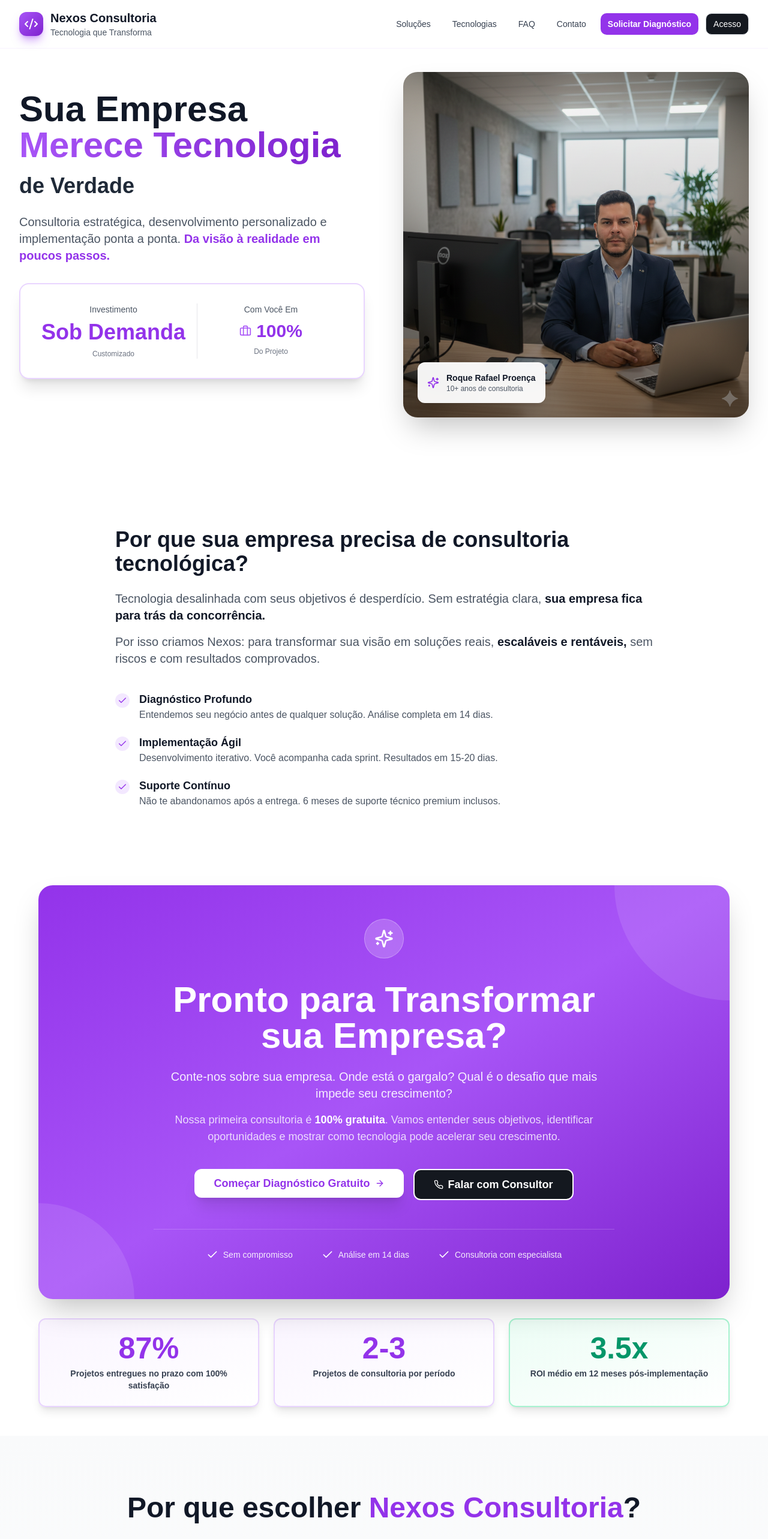
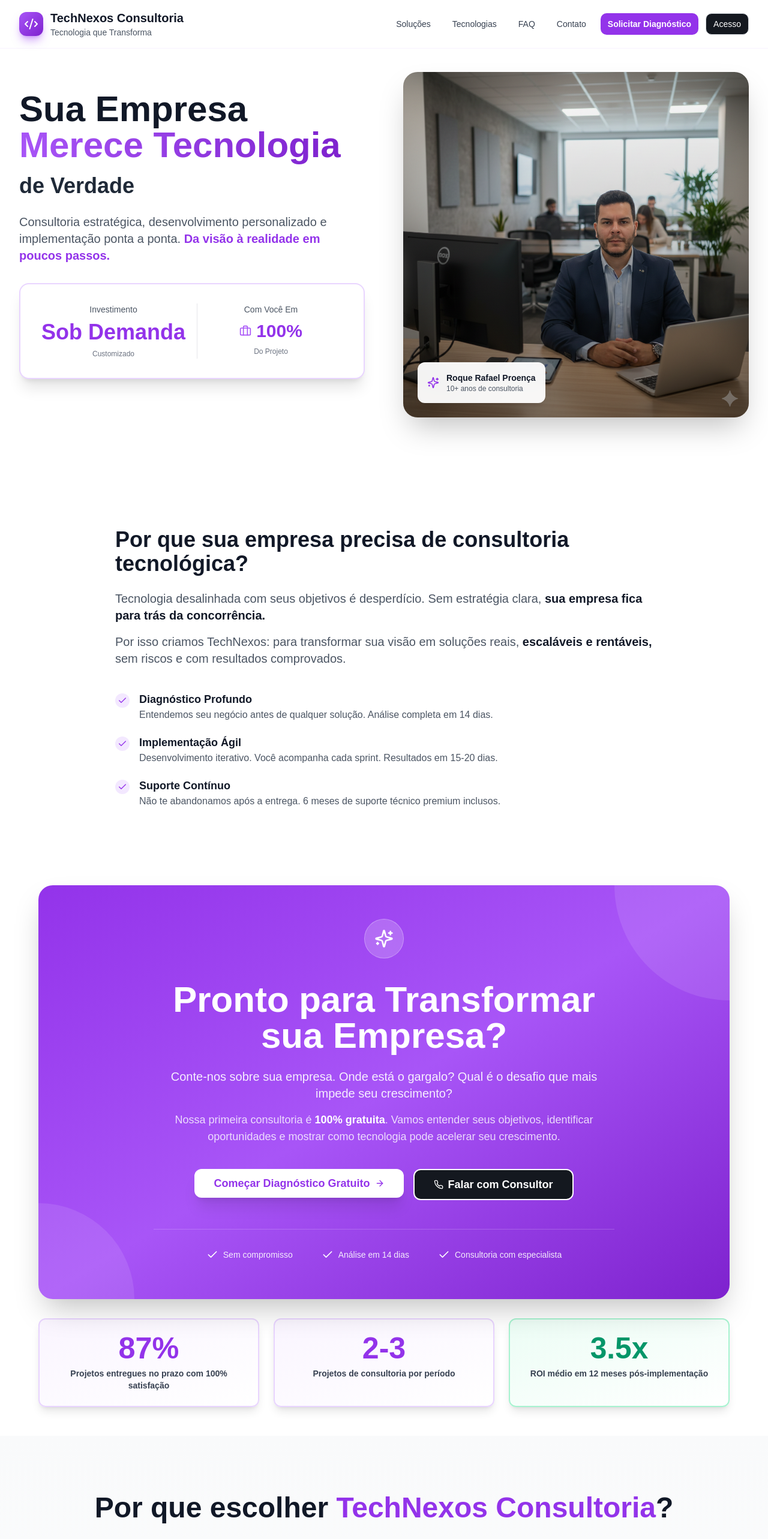
Before and after one commit to Roque-Pro/NexosDigital, a React (Vite) app: page / in a window 1280 px wide. Shown: the top 2566 px of the page at 60% size. Built offline with nearby package versions, Linux system fonts and the light colour scheme; the HTML template or start-up script is replaced by a standard one.

Commit message:
refactor: rename Nexos to TechNexos across frontend UI
Amp-Thread-ID: https://ampcode.com/threads/T-019cce39-3aa9-77aa-9781-f6bf5d61b43c
Co-authored-by: Amp <amp@ampcode.com>

```diff
--- a/src/components/Footer.tsx
+++ b/src/components/Footer.tsx
@@ -15,7 +15,7 @@ export default function Footer() {
       <div className="container">
         <div className="flex flex-col items-center gap-8 md:flex-row md:justify-between">
           <div className="text-center md:text-left">
-            <p className="font-display text-lg font-bold">Nexos<span className="text-primary">Digital</span></p>
+            <p className="font-display text-lg font-bold">TechNexos<span className="text-primary">Digital</span></p>
             <p className="mt-1 text-xs text-muted-foreground">Roque Rafael Proença — Consultoria & Soluções Digitais sob Medida</p>
           </div>
 
@@ -35,7 +35,7 @@ export default function Footer() {
         </div>
 
         <p className="mt-8 text-center text-xs text-muted-foreground/60">
-          © {new Date().getFullYear()} NexosDigital — Roque Rafael Proença. Todos os direitos reservados.
+          © {new Date().getFullYear()} TechNexos Digital — Roque Rafael Proença. Todos os direitos reservados.
         </p>
       </div>
     </footer>
--- a/src/components/HeroSection.tsx
+++ b/src/components/HeroSection.tsx
@@ -11,7 +11,7 @@ export default function HeroSection() {
       <div className="container relative z-10">
         <div className="mx-auto max-w-3xl text-center">
           <div className="mb-6 inline-flex items-center gap-2 rounded-full border border-primary/30 bg-primary/5 px-4 py-1.5 text-xs font-medium text-primary">
-            <Zap className="h-3 w-3" /> NexosDigital — Consultoria & Desenvolvimento Digital
+            <Zap className="h-3 w-3" /> TechNexos Digital — Consultoria & Desenvolvimento Digital
           </div>
 
           <h1 className="font-display text-4xl font-bold leading-tight tracking-tight sm:text-5xl lg:text-6xl">
--- a/src/components/Navbar.tsx
+++ b/src/components/Navbar.tsx
@@ -21,7 +21,7 @@ export default function Navbar() {
          <Link to="/" className="flex items-center gap-2 cursor-pointer hover:opacity-80 transition-opacity">
            <span className="text-primary text-2xl font-black">&lt;/&gt;</span>
            <div className="hidden md:flex items-center gap-1 font-display text-lg font-bold tracking-tight text-foreground">
-             Nexos<span className="text-primary">Digital</span>
+             TechNexos<span className="text-primary">Digital</span>
            </div>
          </Link>
 
--- a/src/pages/Auth.tsx
+++ b/src/pages/Auth.tsx
@@ -72,7 +72,7 @@ const Auth = () => {
           <div className="w-16 h-16 rounded-xl bg-gradient-to-br from-purple-500 to-purple-700 flex items-center justify-center shadow-lg shadow-purple-500/50 mx-auto mb-4">
             <Code2 className="w-10 h-10 text-white" />
           </div>
-          <h1 className="text-2xl font-display font-bold text-gray-900">Nexos Consultoria</h1>
+          <h1 className="text-2xl font-display font-bold text-gray-900">TechNexos Consultoria</h1>
           <p className="text-sm text-gray-600 mt-1">Tecnologia que Transforma</p>
         </div>
 
--- a/src/pages/Blog.tsx
+++ b/src/pages/Blog.tsx
@@ -69,7 +69,7 @@ const Blog = () => {
             transition={{ duration: 0.8 }}
             className="text-5xl sm:text-6xl md:text-7xl font-display font-black text-gray-900 mb-6 leading-tight"
           >
-            Blog Nexos{" "}
+            Blog TechNexos{" "}
             <span className="bg-gradient-to-r from-purple-500 to-purple-700 bg-clip-text text-transparent">
               Consultoria
             </span>
--- a/src/pages/Landing.tsx
+++ b/src/pages/Landing.tsx
@@ -86,7 +86,7 @@ const Landing = () => {
                         </motion.div>
                         <div>
                             <h1 className="text-lg sm:text-xl font-display font-bold text-gray-900">
-                                Nexos Consultoria
+                                TechNexos Consultoria
                             </h1>
                             <p className="text-xs sm:text-sm text-gray-600">
                                 Tecnologia que Transforma
@@ -302,7 +302,7 @@ const Landing = () => {
                             <strong className="text-gray-900"> sua empresa fica para trás da concorrência.</strong>
                         </p>
                         <p className="text-lg sm:text-xl text-gray-600 mb-10 leading-relaxed">
-                            Por isso criamos Nexos: para transformar sua visão em soluções reais,
+                            Por isso criamos TechNexos: para transformar sua visão em soluções reais,
                             <strong className="text-gray-900"> escaláveis e rentáveis,</strong> sem riscos e com resultados comprovados.
                         </p>
                     </motion.div>
@@ -535,7 +535,7 @@ const Landing = () => {
                         className="text-center mb-12 sm:mb-16"
                     >
                         <h2 className="text-3xl sm:text-4xl lg:text-5xl font-display font-black text-gray-900 mb-4 sm:mb-6">
-                            Por que escolher <span className="text-purple-600">Nexos Consultoria</span>?
+                            Por que escolher <span className="text-purple-600">TechNexos Consultoria</span>?
                         </h2>
                         <p className="text-lg sm:text-xl text-gray-600 max-w-3xl mx-auto">
                             Expertise que transforma ideias em soluções reais e rentáveis
@@ -637,7 +637,7 @@ const Landing = () => {
                         className="text-center mb-12 sm:mb-16"
                     >
                         <h2 className="text-3xl sm:text-4xl lg:text-5xl font-display font-black text-gray-900 mb-4">
-                            Metodologia Nexos
+                            Metodologia TechNexos
                         </h2>
                         <p className="text-lg sm:text-xl text-gray-600">
                             Ponta a ponta: Consulta → Desenvolvimento → Implementação → Suporte
@@ -1307,7 +1307,7 @@ const Landing = () => {
                         {/* Brand */}
                         <div>
                             <h3 className="font-display font-bold text-gray-900 mb-4 text-lg">
-                                Nexos Consultoria
+                                TechNexos Consultoria
                             </h3>
                             <p className="text-sm text-gray-600 leading-relaxed">
                                 Consultoria em Tecnologia de ponta. Transformamos visões em soluções escaláveis e
@@ -1343,7 +1343,7 @@ const Landing = () => {
                             <ul className="space-y-3 text-sm text-gray-600">
                                 <li>
                                     <a href="#" className="hover:text-purple-600 transition font-medium">
-                                        Sobre Nexos
+                                        Sobre TechNexos
                                     </a>
                                 </li>
                                 <li>
@@ -1390,7 +1390,7 @@ const Landing = () => {
                     {/* Bottom */}
                     <div className="border-t border-gray-200 pt-8 sm:pt-12">
                         <p className="text-center text-sm text-gray-600 mb-2">
-                            © 2024 Nexos Consultoria em Tecnologia. Todos os direitos reservados.
+                            © 2024 TechNexos Consultoria em Tecnologia. Todos os direitos reservados.
                         </p>
                         <p className="text-center text-xs text-gray-500">
                             Desenvolvido com 💜 para empresas que buscam transformação digital real
```
